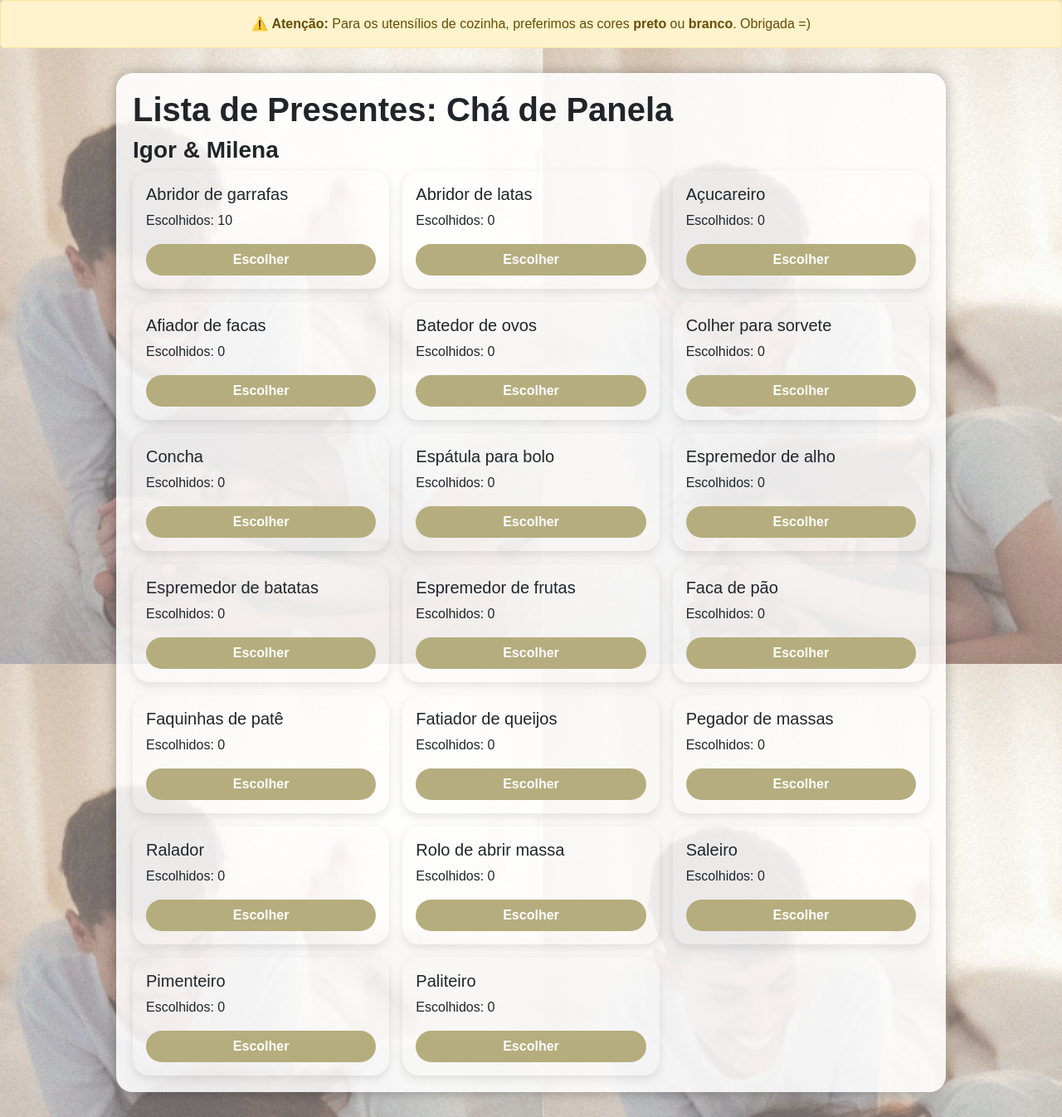
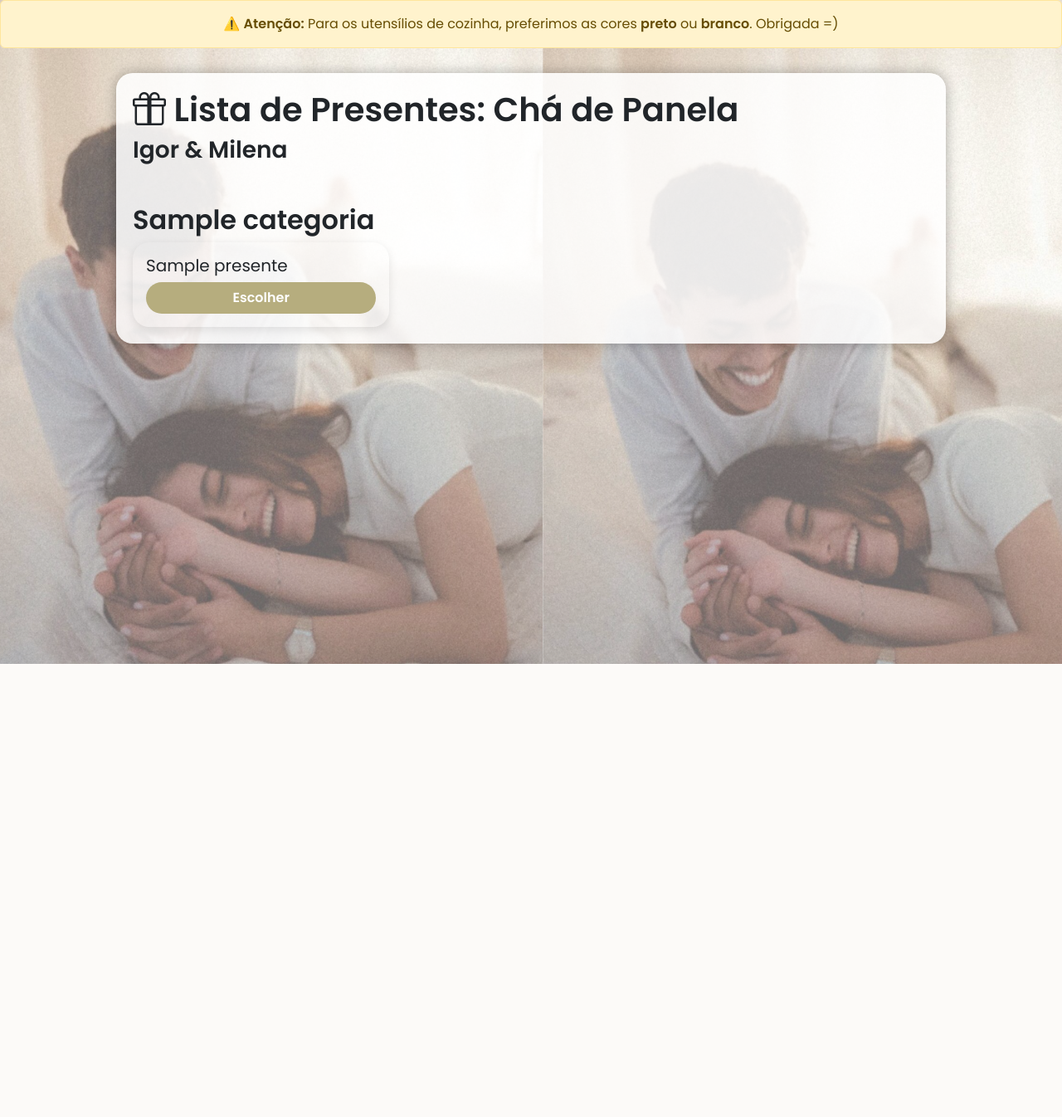
Before and after one commit to belanegri/lista-presentes, a Flask app: template templates/index.html in a window 1280 px wide. Shown: the whole page at 83% size. After the commit the page ends 800 px from the top, so only its background shows below. Run offline with Flask 3, Linux system fonts and the light colour scheme; tables that the repository leaves empty hold one stand-in row (values such as "Sample post"); the template is opened without the code that fills it: values that come from a table or form of the project are taken from there, most other values are stand-ins (such as "Sample title", 1, 10 or a date in 2020).

Commit message:
Alteração

```diff
--- a/templates/index.html
+++ b/templates/index.html
@@ -2,11 +2,17 @@
 <html lang="pt-br">
 
 <head>
-    <meta charset="UTF-8" />
+    <meta charset="UTF-8">
     <title>Lista Chá de Panela</title>
 
     <!-- Bootstrap 5.3 -->
-    <link href="https://cdn.jsdelivr.net/npm/bootstrap@5.3.0/dist/css/bootstrap.min.css" rel="stylesheet" />
+    <link href="https://cdn.jsdelivr.net/npm/bootstrap@5.3.0/dist/css/bootstrap.min.css" rel="stylesheet">
+
+    <!-- Google Fonts -->
+    <link href="https://fonts.googleapis.com/css2?family=Poppins:wght@400;600&display=swap" rel="stylesheet">
+
+    <!-- Bootstrap Icons -->
+    <link href="https://cdn.jsdelivr.net/npm/bootstrap-icons@1.10.5/font/bootstrap-icons.css" rel="stylesheet">
 
     <style>
         body {
@@ -82,27 +88,27 @@
 <body>
 
     <div class="alert alert-warning text-center mb-0" role="alert">
-        ⚠️ <strong>Atenção:</strong> Para os utensílios de cozinha, preferimos as cores <strong>preto</strong> ou
-        <strong>branco</strong>. Obrigada =)
+        ⚠️ <strong>Atenção:</strong> Para os utensílios de cozinha, preferimos as cores <strong>preto</strong> ou <strong>branco</strong>. Obrigada =)
     </div>
 
     <div class="container">
         <h1><i class="bi bi-gift"></i> Lista de Presentes: Chá de Panela</h1>
         <h3>Igor & Milena</h3>
 
+        <!-- Agora começa a parte dinâmica com Flask -->
+        {% for categoria, presentes_lista in categorias.items() %}
+        <h2 class="mt-5">{{ categoria }}</h2>
         <div class="row row-cols-1 row-cols-sm-2 row-cols-md-3 g-3">
-            {% for presente in presentes %}
+            {% for presente in presentes_lista %}
             <div class="col">
                 <div class="card p-3">
                     <h5>{{ presente.nome }}</h5>
-                    <p>Escolhidos: {{ presente.escolhas | sum(attribute='quantidade') or 0 }}</p>
-                    <a href="{{ url_for('escolher_presente', presente_id=presente.id) }}" class="btn btn-custom w-100">
-                        Escolher
-                    </a>
+                    <a href="{{ url_for('escolher_presente', presente_id=presente.id) }}" class="btn btn-custom w-100">Escolher</a>
                 </div>
             </div>
             {% endfor %}
         </div>
+        {% endfor %}
     </div>
 
 </body>
```
